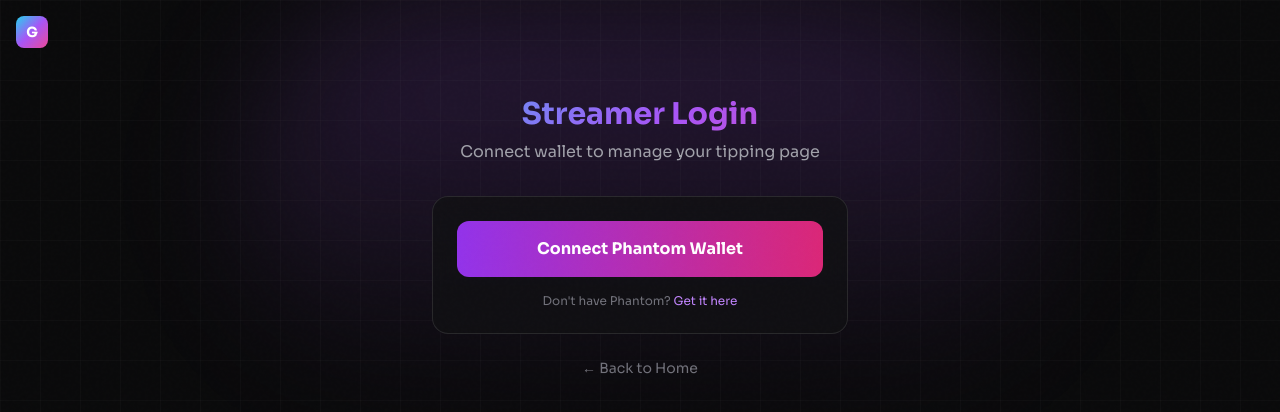
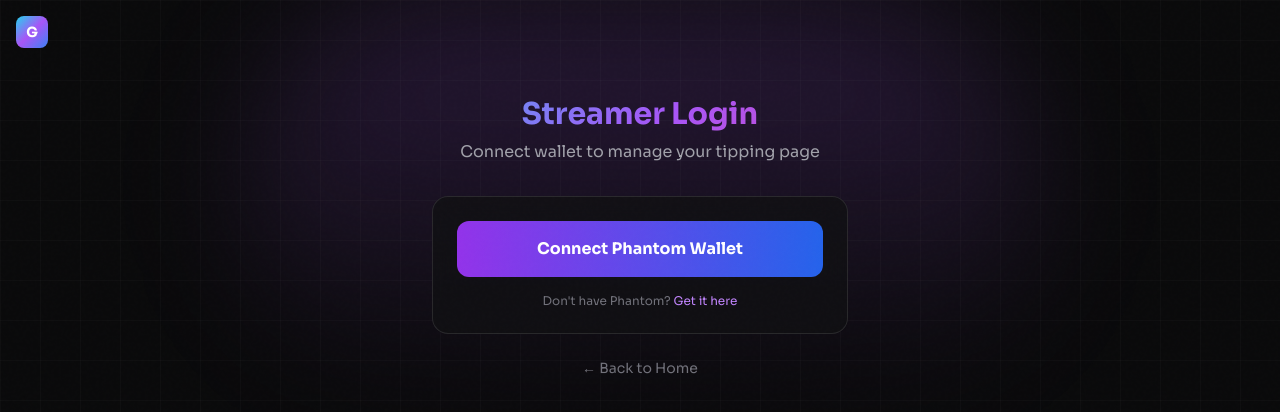
Before and after one commit to Gliana-Labs/gliana-pay-web, a SvelteKit app: page /login in a window 1280 px wide. Shown: the top 412 px of the page. Built offline with nearby package versions, Linux system fonts and the light colour scheme.

Commit message:
fix: preview overlay link follows sound toggle

```diff
--- a/src/routes/login/+page.svelte
+++ b/src/routes/login/+page.svelte
@@ -387,7 +387,7 @@
     <div class="border-b border-white/10">
       <div class="max-w-6xl mx-auto px-4 py-4 flex items-center justify-between">
         <button on:click={goToHome} class="flex items-center gap-2">
-          <div class="w-10 h-10 rounded-xl bg-gradient-to-br from-cyan-400 via-purple-500 to-pink-500 flex items-center justify-center">
+          <div class="w-10 h-10 rounded-xl bg-gradient-to-br from-cyan-400 via-purple-500 to-blue-500 flex items-center justify-center">
             <span class="font-bold">G</span>
           </div>
           <span class="font-bold">GlianaPay</span>
@@ -565,7 +565,7 @@
     <!-- Header -->
     <div class="relative z-10 flex items-center justify-between px-4 py-4">
       <a href="/" class="flex items-center gap-2">
-        <div class="w-8 h-8 rounded-lg bg-gradient-to-br from-cyan-400 via-purple-500 to-pink-500 flex items-center justify-center text-sm font-bold">
+        <div class="w-8 h-8 rounded-lg bg-gradient-to-br from-cyan-400 via-purple-500 to-blue-500 flex items-center justify-center text-sm font-bold">
           G
         </div>
       </a>
@@ -582,7 +582,7 @@
           <button
             on:click={connectWallet}
             disabled={loading}
-            class="w-full py-4 px-6 bg-gradient-to-r from-purple-600 to-pink-600 hover:from-purple-500 hover:to-pink-500 disabled:opacity-50 rounded-xl font-bold transition-all flex items-center justify-center gap-2"
+            class="w-full py-4 px-6 bg-gradient-to-r from-purple-600 to-blue-600 hover:from-purple-500 hover:to-blue-500 disabled:opacity-50 rounded-xl font-bold transition-all flex items-center justify-center gap-2"
           >
             {#if loading}
               <svg class="animate-spin h-5 w-5" viewBox="0 0 24 24">
@@ -624,7 +624,7 @@
               <div bind:this={turnstileContainer} class="cf-turnstile"></div>
             </div>
 
-            <button on:click={register} disabled={loading || !name || !slug || !turnstileToken} class="w-full py-4 px-6 bg-gradient-to-r from-cyan-500 via-purple-500 to-pink-500 disabled:opacity-50 rounded-xl font-bold transition-all">
+            <button on:click={register} disabled={loading || !name || !slug || !turnstileToken} class="w-full py-4 px-6 bg-gradient-to-r from-cyan-500 via-purple-500 to-blue-500 disabled:opacity-50 rounded-xl font-bold transition-all">
               {#if loading}
                 Setting up...
               {:else}
```
